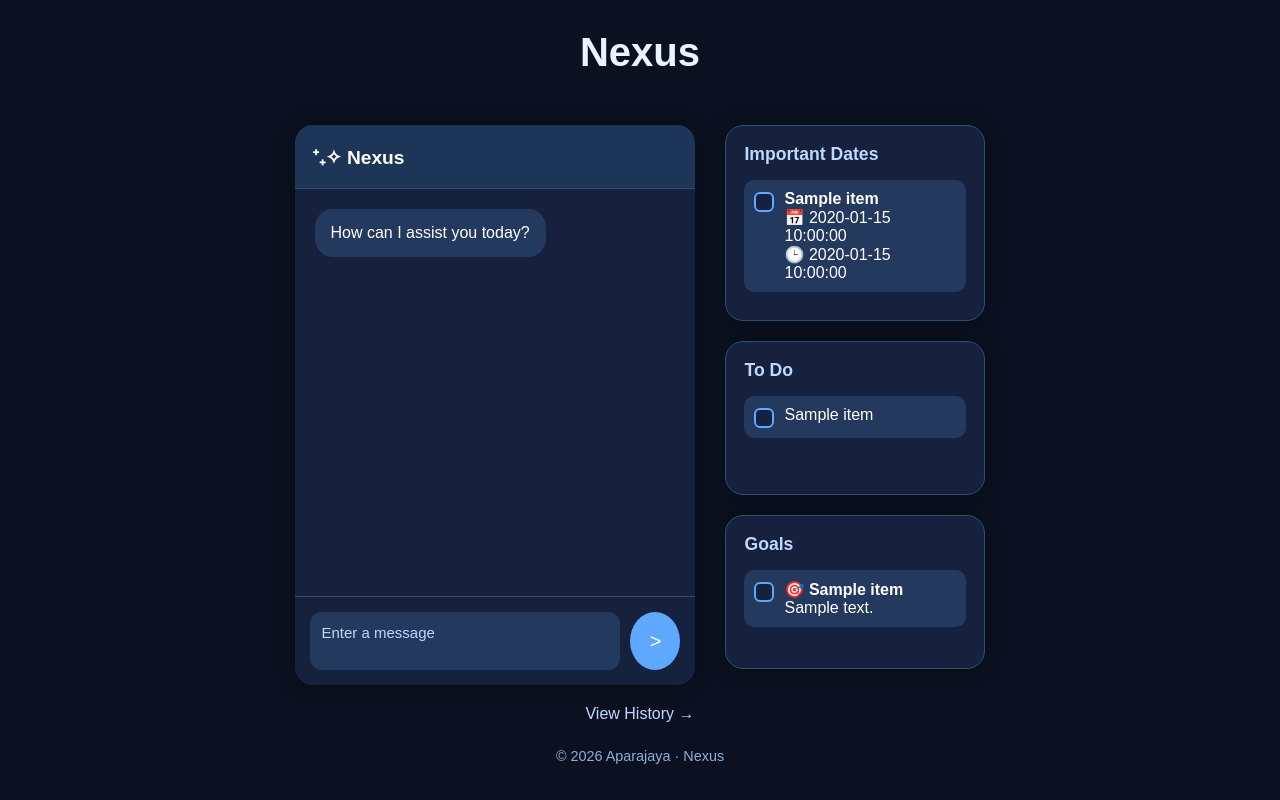
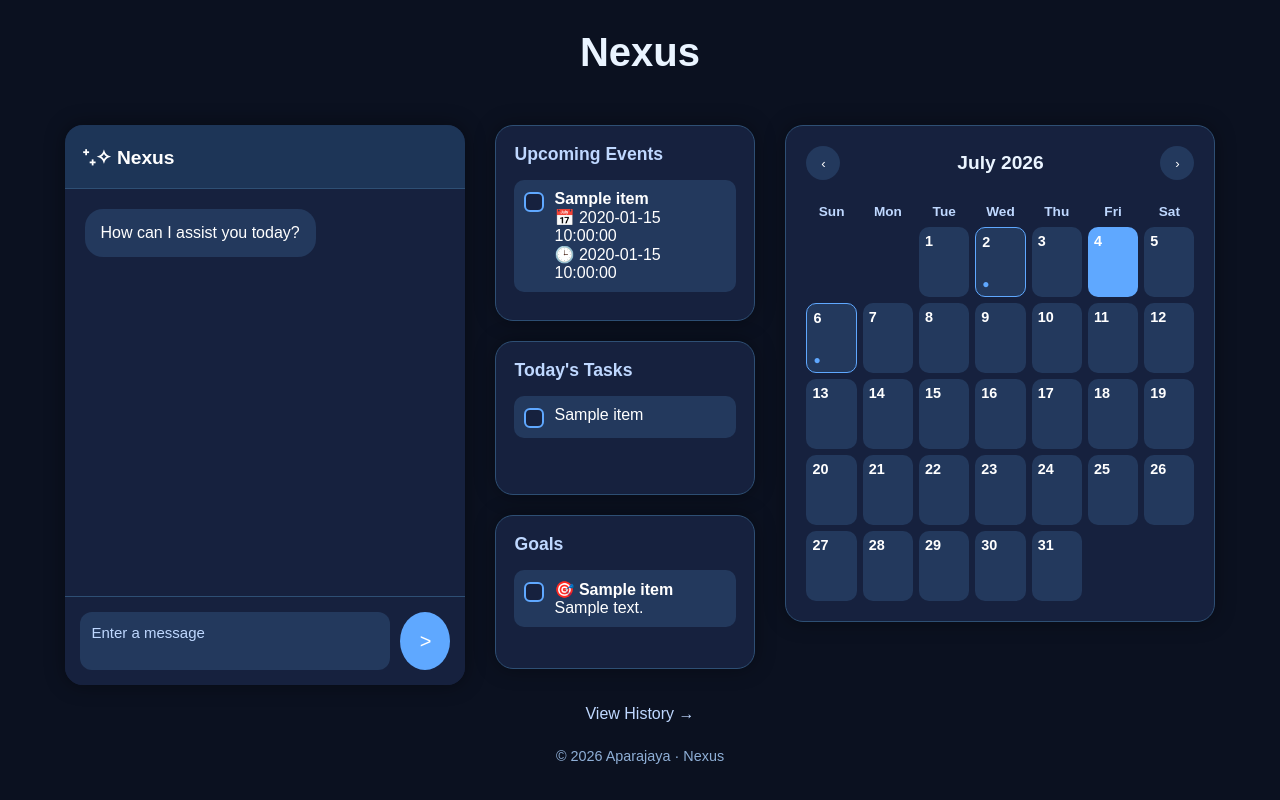
Before and after one commit to aparajaya18-star/Nexus, a Flask app: template templates/index.html in a window 1280 px wide. Run offline with Flask 3, Linux system fonts and the light colour scheme; data comes from the database, SQL or seed files in the repository; both versions use the stored data as it was after the commit; the template is opened without the code that fills it: most values are stand-ins (such as "Sample title", 1, 10 or a date in 2020).

Commit message:
added calendar integration

```diff
--- a/app.py
+++ b/app.py
@@ -24,7 +24,7 @@ Extract every distinct task separately.
 
 Classify each task into exactly one of these intents:
 - Todo
-- Deadline
+- Event
 - Goal
 - Chat
 
@@ -34,7 +34,7 @@ Return ONLY valid JSON matching the provided schema.
 
 Rules:
 - If the user is adding something they need to do, use "Todo".
-- If the user mentions a due date, appointment, exam, meeting, or specific time, use "Deadline".
+- If the user mentions a due date, appointment, exam, meeting, or specific time, use "Event".
 - If the user describes a long-term aspiration or milestone, use "Goal".
 - Otherwise use "Chat".
 
@@ -79,7 +79,7 @@ response_schema = {
                 "properties": {
                     "intent": {
                         "type": "string",
-                        "enum": ["Todo", "Deadline", "Goal", "Chat"]
+                        "enum": ["Todo", "Event", "Goal", "Chat"]
                     },
                     "title": {
                         "type": ["string", "null"]
@@ -118,7 +118,7 @@ Respond naturally and conversationally.
 
 If the intent is:
 - Todo: acknowledge that the task has been added.
-- Deadline: acknowledge the deadline and encourage the user.
+- Event: acknowledge the event and provide any relevant details.
 - Goal: congratulate them on setting a goal and offer help if appropriate.
 - Chat: simply answer normally.
 
@@ -289,10 +289,10 @@ def format_todos(todos):
         return "No todos at the moment."
     return "\n".join([f"{todo['title']}" for todo in todos])
 
-def format_deadlines(deadlines):
-    if not deadlines:
-        return "No upcoming deadlines."
-    return "\n".join([f"- {deadline['title']} - {deadline['date']} at {deadline['time']}" for deadline in deadlines])
+def format_events(events):
+    if not events:
+        return "No upcoming events."
+    return "\n".join([f"- {event['title']} - {event['date']} at {event['time']}" for event in events])
 
 def format_goals(goals):
     if not goals:
@@ -307,7 +307,7 @@ def format_history(history):
 # Function to build context for the chatbot response
 def build_context():
     todos = [t for t in get_tasks_by_intent("Todo") if not t["completed"]]
-    deadlines = [d for d in get_tasks_by_intent("Deadline") if d["date"] and d["time"] and not d["completed"]]
+    events = [e for e in get_tasks_by_intent("Event") if e["date"] and e["time"] and not e["completed"]]
     goals = get_tasks_by_intent("Goal")
     history = load_history(limit=10)
 
@@ -317,8 +317,8 @@ Current Dashboard
 Todos:
 {format_todos(todos)}
 
-Upcoming Deadlines:
-{format_deadlines(deadlines)}
+Upcoming Events:
+{format_events(events)}
 
 Goals:
 {format_goals(goals)}
@@ -335,7 +335,7 @@ app = Flask(__name__)
 # Home route to render the main page with tasks
 @app.route('/', methods=['GET','POST'])
 def home():
-    return render_template('index.html', todos=get_tasks_by_intent('Todo'), deadlines=get_tasks_by_intent('Deadline'), goals=get_tasks_by_intent('Goal'))
+    return render_template('index.html', todos=get_tasks_by_intent('Todo'), events=get_tasks_by_intent('Event'), goals=get_tasks_by_intent('Goal'))
 
 # Chat route to handle user input and generate responses
 @app.route("/chat", methods=["POST"])
@@ -432,6 +432,31 @@ def update_task():
 
     return jsonify(success=True)
 
+# Route to send events to Calendar
+@app.route("/calendar", methods=["POST"])
+def calendar():
+    data = request.get_json()
+    month = data.get("month")
+    year = data.get("year")
+    # Sort events by month and year and save title and time(if saved)
+    events = cursor.execute(
+        "SELECT title, date, time, details, datetime from TASKS WHERE intent='Event' AND completed=0 AND datetime LIKE ? ORDER BY datetime ASC",
+        (f"%{year}-{month:02d}%",)
+    ).fetchall()
+
+    dict_events = {}
+    for event in events:
+        day = int(event[4][8:10])
+        dict_events.setdefault(day, [])
+        dict_events[day].append({
+            "title": event[0],
+            "time": event[2] if event[2] else "All Day",
+            "date": event[1],
+            "details": event[3] if event[3] else ""
+        })
+
+    return jsonify(dict_events)
+
 # Route to render the history page with statistics
 @app.route('/history')
 def history_page():
@@ -439,13 +464,13 @@ def history_page():
     stats = {
         "conversations": 0,
         "todos": 0,
-        "deadlines": 0,
+        "events": 0,
         "goals": 0
     }
 
     stats["conversations"] = cursor.execute("SELECT COUNT(*) FROM HISTORY").fetchone()[0]
     stats["todos"] = cursor.execute("SELECT COUNT(*) FROM TASKS WHERE intent='Todo'").fetchone()[0]
-    stats["deadlines"] = cursor.execute("SELECT COUNT(*) FROM TASKS WHERE intent='Deadline'").fetchone()[0]
+    stats["events"] = cursor.execute("SELECT COUNT(*) FROM TASKS WHERE intent='Event'").fetchone()[0]
     stats["goals"] = cursor.execute("SELECT COUNT(*) FROM TASKS WHERE intent='Goal'").fetchone()[0]
 
     history = load_history()
--- a/static/css/style.css
+++ b/static/css/style.css
@@ -256,3 +256,178 @@ footer{
     color:#8FAFD6;
     font-size:.9rem;
 }
+
+/* Calendar styles */
+
+/* Calendar Container */
+.calendar-container {
+    width: 430px;
+    background: #16213E;
+    border-radius: 18px;
+    padding: 20px;
+    border: 1px solid #2E4F74;
+    box-shadow: 0 0 20px rgba(0,0,0,.35);
+
+    display: flex;
+    flex-direction: column;
+    gap: 16px;
+}
+
+/* Calendar Header */
+.calendar-header{
+    display:flex;
+    justify-content:space-between;
+    align-items:center;
+    padding-bottom:8px;
+}
+
+.month-year{
+    font-size:1.2rem;
+    font-weight:600;
+    color:#EAF4FF;
+}
+
+.calendar-header button{
+    width:34px;
+    height:34px;
+    border:none;
+    border-radius:50%;
+    background:#23395D;
+    color:white;
+    cursor:pointer;
+    transition:.2s;
+}
+
+.calendar-header button:hover{
+    background:#5FA8FF;
+}
+
+/* Weekdays */
+.calendar-weekdays{
+    display:grid;
+    grid-template-columns:repeat(7,1fr);
+    gap:6px;
+
+    margin-bottom:8px;
+
+    color:#BFD8FF;
+    font-size:.85rem;
+    font-weight:bold;
+    text-align:center;
+}
+
+/* Calendar grid */
+.calendar-days{
+    display:grid;
+    grid-template-columns:repeat(7,1fr);
+    gap:6px;
+}
+
+/* Individual day */
+.calendar-date {
+    min-height: 70px;          /* increase later if needed */
+    background: #23395D;
+    border-radius: 10px;
+    padding: 6px;
+
+    position: relative;
+
+    display: flex;
+    flex-direction: column;
+
+    transition: .2s;
+}
+
+.calendar-date .day-number {
+    font-weight: bold;
+    font-size: .9rem;
+    color: white;
+    margin-bottom: 4px;
+}
+
+.calendar-date:hover:not(.empty){
+    background:#2E4F74;
+}
+
+/* Empty day (for alignment) */
+.calendar-date.empty{
+    background:transparent;
+    cursor:default;
+}
+
+/* Highlight current day */
+.calendar-date.today{
+    background:#5FA8FF;
+    color:white;
+    font-weight:bold;
+    border: none;
+}
+
+.event-preview{
+    margin-top:auto;
+    width:100%;
+}
+
+.event-preview ul{
+    list-style:none;
+    display:flex;
+    flex-wrap:wrap;
+    gap:3px;
+
+    margin:0;
+    padding:0;
+}
+
+.event-preview li{
+    list-style:none;
+    color:#5FA8FF;
+    font-size:.75rem;
+    line-height:1;
+}
+
+.calendar-date.has-event {
+    border: 1px solid #5FA8FF;
+}
+
+/* Popup for event details */
+.event-popup{
+    position:absolute;
+
+    top:100%;
+    left:50%;
+
+    transform:translate(-50%,8px);
+
+    width:240px;
+
+    padding:12px;
+
+    background:#16213E;
+    border:1px solid #2E4F74;
+    border-radius:12px;
+
+    box-shadow:0 10px 24px rgba(0,0,0,.45);
+
+    opacity:0;
+    visibility:hidden;
+
+    transition:.2s;
+
+    z-index:100;
+}
+
+.event-item{
+    padding:8px 0;
+    font-size:.78rem;
+    line-height:1.4;
+}
+
+.event-item:not(:last-child){
+    border-bottom:1px solid #2E4F74;
+}
+
+.calendar-date:hover .event-popup{
+    opacity:1;
+    visibility:visible;
+    transform:translate(-50%,0);
+}
--- /dev/null
+++ b/static/js/calendar.js
@@ -0,0 +1,113 @@
+const calendarDays = document.getElementById('calendar-days');
+const prevButton = document.getElementById("prev-month");
+const nextButton = document.getElementById("next-month");
+let currentDate = new Date();
+let displayedMonth = currentDate.getMonth();
+let displayedYear = currentDate.getFullYear();
+const monthNames = [
+        'January', 'February', 'March', 'April', 'May', 'June',
+        'July', 'August', 'September', 'October', 'November', 'December'
+    ];
+
+async function renderCalendar(month=displayedMonth, year=displayedYear) {
+
+    const firstDay = (new Date(year, month, 1).getDay() + 6) % 7;
+    const daysInMonth = new Date(year, month + 1, 0).getDate();
+
+    const dict_events = await fetch('/calendar', {
+        method: 'POST',
+        headers: {
+            'Content-Type': 'application/json'
+        },
+        body: JSON.stringify({ month: month + 1, year: year })
+    }).then(response => response.json());
+
+    // Update month and year display
+    document.getElementById("calendar-month").textContent = monthNames[month];
+    document.getElementById("calendar-year").textContent = year;
+
+    // Clear previous days
+    calendarDays.innerHTML = '';
+
+    // Add empty cells for days of the week before the first day of the month
+    for (let i = 0; i < firstDay; i++) {
+        const emptyCell = document.createElement('div');
+        emptyCell.classList.add('calendar-date', 'empty');
+        calendarDays.appendChild(emptyCell);
+    }
+
+    // Add dates for the current month
+    for (let day = 1; day <= daysInMonth; day++) {
+        const dayCell = document.createElement('div');
+        const events = dict_events[day];
+
+        dayCell.classList.add('calendar-date');
+        const dayNumber = document.createElement('div');
+        // Add a class for styling the day number
+        dayNumber.classList.add('day-number');
+        dayNumber.textContent = day;
+        dayCell.appendChild(dayNumber);
+
+        if (events && events.length > 0) {
+            dayCell.classList.add("has-event");
+
+            // Create a preview of events for the day
+            const eventPreview = document.createElement("div");
+            eventPreview.classList.add("event-preview");;
+            dayCell.appendChild(eventPreview);
+            const eventList = document.createElement("ul");
+            events.forEach(event => {
+                const eventItem = document.createElement("li");
+                eventItem.textContent = "●";
+                // Later add a +2 more events indicator if there are more than x events
+                eventList.appendChild(eventItem);
+            });
+
+            eventPreview.appendChild(eventList);
+
+            // Add popup on hover to show events
+            const popup = document.createElement('div');
+            popup.classList.add('event-popup');
+            popup.innerHTML = events.map(event => `<div class="event-item"><strong>${event["time"]}</strong> - ${event["title"]} <br> ${event["details"] || ''}</div>`).join('');
+            dayCell.appendChild(popup);
+        }
+
+        if (
+            day === currentDate.getDate() &&
+            month === currentDate.getMonth() &&
+            year === currentDate.getFullYear()
+        ) {
+            dayCell.classList.add("today");
+        }
+
+        calendarDays.appendChild(dayCell);
+
+    }
+
+}
+
+prevButton.addEventListener("click", () => {
+    displayedMonth--;
+
+    if (displayedMonth < 0) {
+        displayedMonth = 11; // December
+        displayedYear--;
+    }
+
+    renderCalendar(displayedMonth, displayedYear);
+});
+
+nextButton.addEventListener("click", () => {
+    displayedMonth++;
+
+    if (displayedMonth > 11) {
+        displayedMonth = 0; // January
+        displayedYear++;
+    }
+
+    renderCalendar(displayedMonth, displayedYear);
+});
+
+document.addEventListener("DOMContentLoaded", (event) => {
+    renderCalendar();
+});
--- a/static/js/chat.js
+++ b/static/js/chat.js
@@ -80,7 +80,7 @@ const addItemToList = (item) => {
             `;
             break;
 
-        case "Deadline":
+        case "Event":
             taskLi.innerHTML = `
                 <label class="task-entry">
                     <input type="checkbox" class="task-check" data-id="${item.id}">
--- a/templates/index.html
+++ b/templates/index.html
@@ -23,13 +23,13 @@
             </div>
             <div class="lists">
 
-                <div class="deadline">
-                    <h2>Important Dates</h2>
+                <div class="event">
+                    <h2>Upcoming Events</h2>
 
                     <ul class="task-list">
-                    {% if deadlines %}
+                    {% if events %}
 
-                        {% for item in deadlines %}
+                        {% for item in events %}
                         <li class="task-item {% if item.completed %}completed{% endif %}">
                             <label class="task-entry">
                                 <input
@@ -61,7 +61,7 @@
                 </div>
 
                 <div class="todo">
-                    <h2>To Do</h2>
+                    <h2>Today's Tasks</h2>
                     <ul class="task-list">
                         {% if todos %}
                             {% for item in todos %}
@@ -115,13 +115,40 @@
                 </div>
 
             </div>
+
+            <div class="calendar-container" aria-label="Calendar">
+                <div class="calendar-header">
+                    <button id="prev-month">‹</button>
+                    <h2 class="month-year">
+                        <span id="calendar-month">{{ current_month }}</span>
+                        <span id="calendar-year">{{ current_year }}</span>
+                    </h2>
+                    <button id="next-month">›</button>
+                </div>
+
+                <div class="calendar-grid">
+                    <div class="calendar-weekdays">
+                        <div>Sun</div>
+                        <div>Mon</div>
+                        <div>Tue</div>
+                        <div>Wed</div>
+                        <div>Thu</div>
+                        <div>Fri</div>
+                        <div>Sat</div>
+                    </div>
+                    <div class="calendar-days" id="calendar-days">
+                        <!-- Days will be populated here by JavaScript -->
+                    </div>
+                </div>
+            </div>
         </div>
         <div class="history-btn">
             <a href="/history">View History →</a>
         </div>
         <script src="{{ url_for('static', filename='js/chat.js') }}" defer></script>
-    </body>
+        <script src="{{ url_for('static', filename='js/calendar.js') }}" defer></script>
     <footer>
         © 2026 Aparajaya · Nexus
     </footer>
+    </body>
 </html>
```
Also changed, not shown: data/dashboard_history.db.
